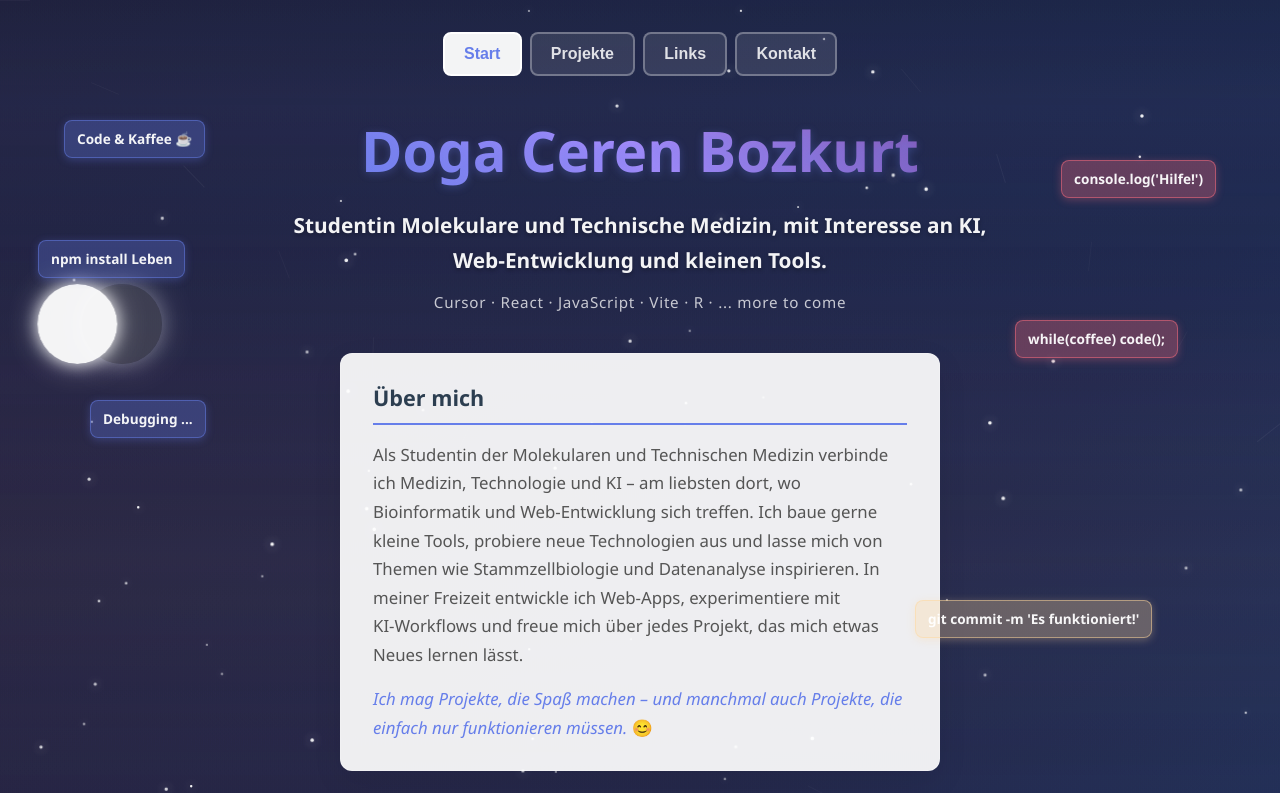
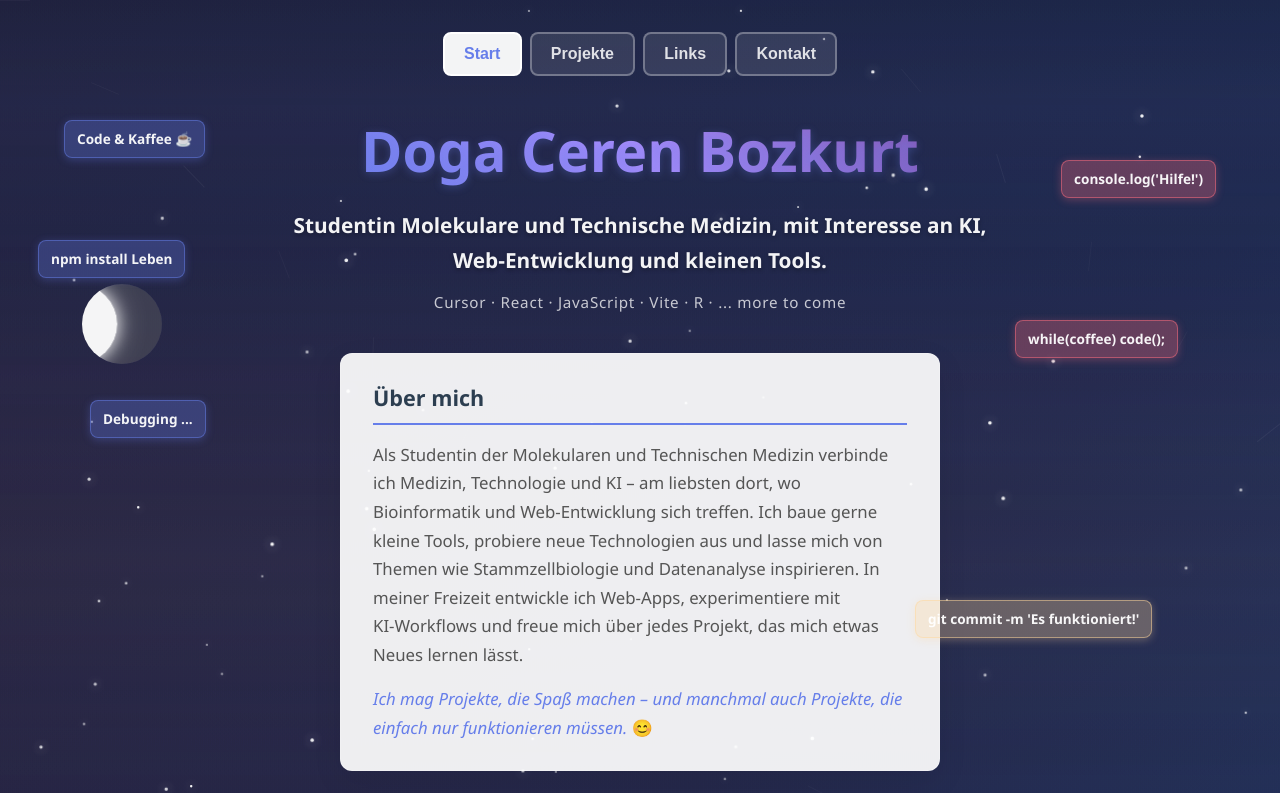
Before and after one commit to dogacero/dogaceren-portfolio, a React (Vite) app: page / in a window 1280 px wide. Shown: the top 793 px of the page. Built offline with nearby package versions, Linux system fonts and the light colour scheme.

Commit message:
Update AnimatedBackground.css

```diff
--- a/src/components/AnimatedBackground.css
+++ b/src/components/AnimatedBackground.css
@@ -98,6 +98,8 @@
   width: 80px;
   height: 80px;
   animation: moonArc 60s linear infinite;
+  overflow: hidden;
+  border-radius: 50%;
 }
 
 .moon-outer {
```
